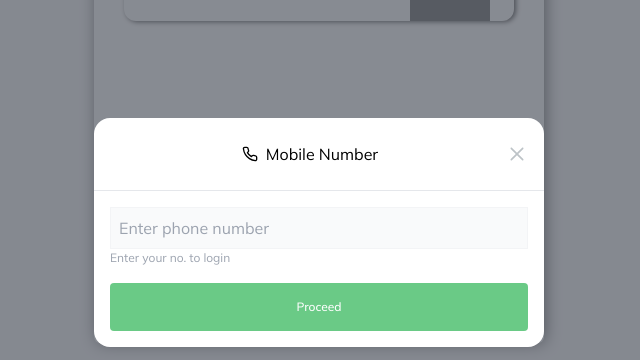
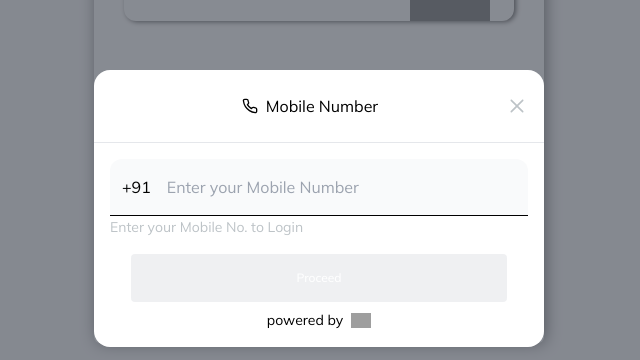
Before and after one commit to nikhilgupta58/equal-assign, a React (Vite) app: page / in a window 1280 px wide. Both pictures are taken after a click on the button "LOGIN". Shown: the part 437-797 px from the top of the page, without its empty margins (321-961 px from the left). Built offline with nearby package versions, Linux system fonts and the light colour scheme; grey boxes are pictures that could not be loaded.

Commit message:
button loading

```diff
--- a/src/components/Button.tsx
+++ b/src/components/Button.tsx
@@ -18,7 +18,7 @@ const Button = ({
   ...rest
 }: IProp & any) => {
   const buttonClasses = `btn btn-primary ${
-    disabled || isLoading ? "opacity-70 cursor-not-allowed" : ""
+    disabled ? "bg-gray-200 text-[#141414] opacity-60 cursor-not-allowed" : ""
   } ${!disabled && !isLoading ? "brightness-hover" : ""}`;
 
   const variantClass = {
@@ -31,7 +31,11 @@ const Button = ({
   };
   const buttonClass = `rounded px-[32px] py-[16px] font-[500] text-[18px] ${variantClass[variant]} ${buttonClasses} ${className}`;
   return (
-    <button disabled={disabled || isLoading} className={buttonClass} {...rest}>
+    <button
+      disabled={disabled || isLoading}
+      className={`${buttonClass} ${disabled ? "hover:brightness-100" : ""}`}
+      {...rest}
+    >
       {isLoading ? (
         <div className="flex items-center justify-center">
           <Loader size={18} />
--- a/src/components/Modal.tsx
+++ b/src/components/Modal.tsx
@@ -21,10 +21,10 @@ export default function Modal({ children, isOpen, onClose, ...props }: IProp) {
       ></div>
 
       <div
-        className={`fixed flex flex-col bg-white opacity-100 rounded-2xl border-1 border-solid border-gray-200 justify-center items-center ${
+        className={`bottom-0 sm:bottom-[2%] fixed flex flex-col bg-white opacity-100 sm:rounded-2xl rounded-t-2xl border-1 border-solid border-gray-200 justify-center items-center ${
           isOpen ? "block" : "hidden"
         }`}
-        style={{ bottom: "2%", left: "50%", transform: "translate(-50%, 0%)" }}
+        style={{ left: "50%", transform: "translate(-50%, 0%)" }}
         {...props}
       >
         {children}
--- /dev/null
+++ b/src/components/PoweredBy.tsx
@@ -0,0 +1,10 @@
+import { logo } from "../utils/assets";
+
+export default function PoweredBy() {
+  return (
+    <div className="flex items-center gap-2">
+      <p className="text-[14px]">powered by</p>
+      <img src={logo} className="h-[15px]" />
+    </div>
+  );
+}
--- a/src/index.css
+++ b/src/index.css
@@ -18,3 +18,18 @@
 .card-shadow {
   box-shadow: 2px 1px 5px 0px rgba(0, 0, 0, 0.45);
 }
+
+input::-webkit-outer-spin-button,
+input::-webkit-inner-spin-button {
+  -webkit-appearance: none;
+  margin: 0;
+}
+
+input {
+  -moz-appearance: textfield;
+}
+
+/* For Firefox */
+input[type="number"] {
+  -moz-appearance: textfield;
+}
--- a/src/layouts/GenricLayout.tsx
+++ b/src/layouts/GenricLayout.tsx
@@ -1,12 +1,9 @@
-import Toast from "../components/Toast";
-
 export default function GenricLayout({ children }) {
   return (
     <div className="w-[100vw] h-[100vh] flex items-center justify-center bg-[#fbfafb]">
       <div className="relative custom-shadow sm:w-[450px] sm:max-w-[100vw] mx-auto sm:h-[95vh] w-[100vw] h-[100vh]  my-auto bg-[#fffefe] rounded-md">
         {children}
       </div>
-      <Toast />
     </div>
   );
 }
--- a/src/pages/Login/Login.view.tsx
+++ b/src/pages/Login/Login.view.tsx
@@ -1,4 +1,5 @@
 import Button from "../../components/Button";
+import PoweredBy from "../../components/PoweredBy";
 import { logo } from "../../utils/assets";
 import { useLoginContext } from "./utils/context";
 
@@ -30,10 +31,7 @@ export default function LoginView() {
         >
           LOGIN
         </Button>
-        <div className="flex items-center gap-2">
-          <p className="text-[14px]">powered by</p>
-          <img src={logo} className="h-[15px]" />
-        </div>
+        <PoweredBy />
       </div>
     </div>
   );
--- a/src/pages/Login/components/LoginModal.tsx
+++ b/src/pages/Login/components/LoginModal.tsx
@@ -3,6 +3,7 @@ import { FiPhone } from "react-icons/fi";
 import { RxCross2 } from "react-icons/rx";
 import Button from "../../../components/Button";
 import Modal from "../../../components/Modal";
+import PoweredBy from "../../../components/PoweredBy";
 import useRequestToken from "../../../hooks/useRequestToken";
 import useVerifyToken from "../../../hooks/useVerifyToken";
 import { validatePhone } from "../../../utils/helper";
@@ -11,10 +12,15 @@ export default function LoginModal({ isOpen, onClose }) {
   const { mutate: verifyMutate, isLoading: isVerifyLoading } = useVerifyToken();
   const [mobileNumber, setMobileNumber] = React.useState("");
   const [mobileOtp, setMobileOtp] = React.useState("");
+  const handleKeyDown = (e) => {
+    if (e.key === "ArrowUp" || e.key === "ArrowDown") {
+      e.preventDefault();
+    }
+  };
 
   return (
     <Modal isOpen={isOpen} onClose={onClose}>
-      <div className="w-[450px] max-w-[85vw] max-h-[85vh]">
+      <div className="w-[450px] max-w-[100vw] max-h-[85vh]">
         <div className="py-6 border-b-[1px] px-4 border-b-gray-200 flex items-center justify-between">
           <div className="w-1 h-1" />
           <div className="flex items-center gap-2">
@@ -53,24 +59,34 @@ export default function LoginModal({ isOpen, onClose }) {
           </div>
         ) : (
           <div className="p-4">
+            <div className="bg-gray-50 flex items-center p-2 gap-2 rounded-t-xl border-b-[1px] border-[#000] px-3">
+              <p>+91</p>
               <input
+                onKeyDown={handleKeyDown}
                 value={mobileNumber}
                 onChange={(e) => {
-                setMobileNumber(e.target.value);
+                  const val = e.target.value;
+                  if (val?.length <= 10) setMobileNumber(e.target.value);
                 }}
-              placeholder="Enter phone number"
+                placeholder="Enter your Mobile Number"
                 type="number"
-              className="p-2 bg-gray-50 w-full border-[1px] border-gray-100 appearance-none"
+                className="p-2 bg-gray-50 flex-grow w-full border-[1px] border-gray-100 appearance-none outline-none border-none"
               />
-            <p className="text-[12px] text-gray-400">Enter your no. to login</p>{" "}
+            </div>
+            <p className="text-[14px] mt-[1px] text-[#BDC3C7]">
+              Enter your Mobile No. to Login
+            </p>
+            <div className="flex items-center justify-center flex-col gap-2">
               <Button
                 isLoading={isLoading}
                 onClick={() => mutate(mobileNumber)}
-              className="w-full mt-4"
+                className="mt-4 w-[90%]"
                 disabled={!validatePhone(mobileNumber)}
               >
                 Proceed
               </Button>
+              <PoweredBy />
+            </div>
           </div>
         )}
       </div>
```
Lines whose indentation alone changed are shown as unchanged.
